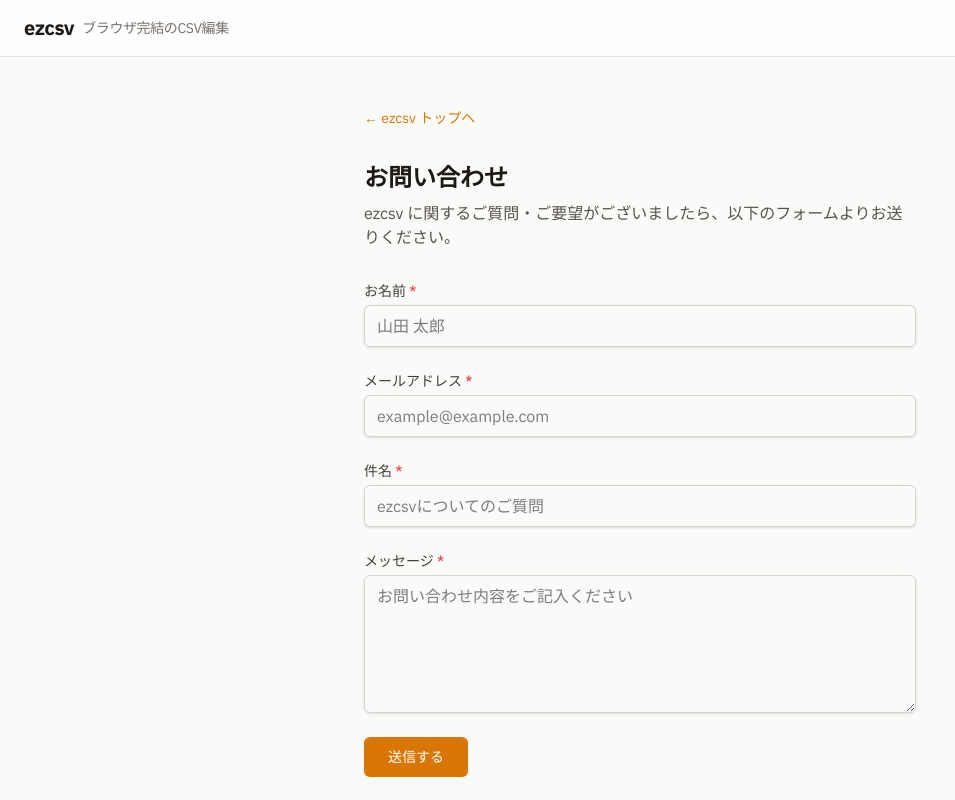
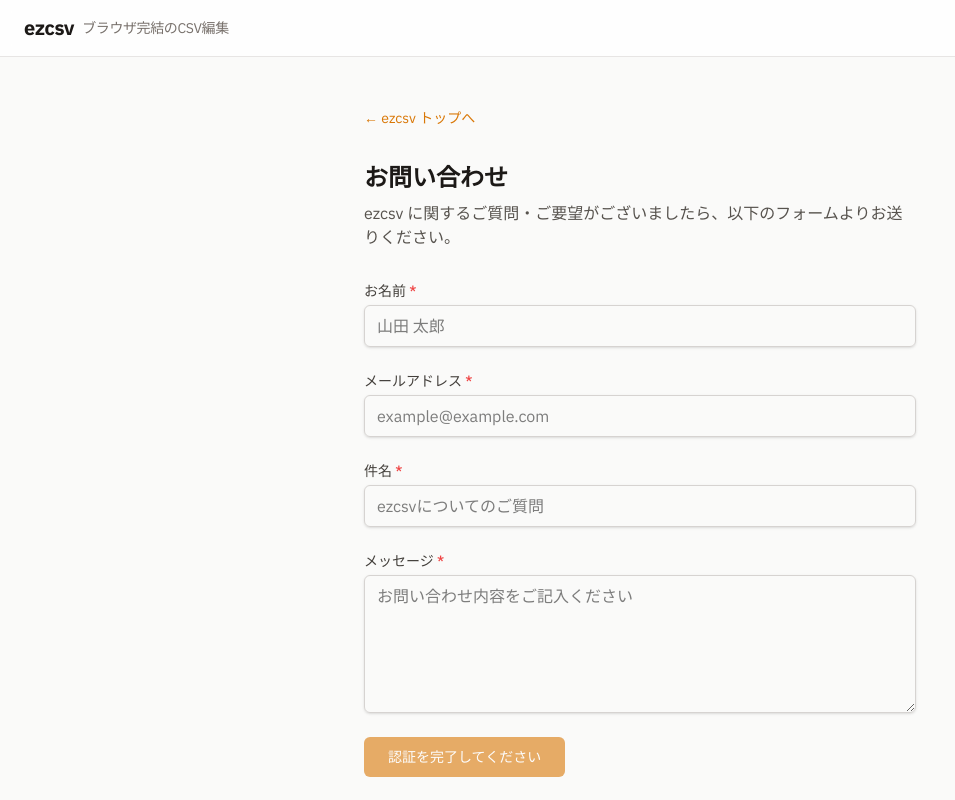
Before and after one commit to bassmicrobe/csv_converter, a Next.js app: page /contact in a window 1280 px wide. Shown: the top 800 px of the page, without its empty margins (0-955 px from the left). Built offline with nearby package versions, Linux system fonts and the light colour scheme; no server answers.

Commit message:
お問い合わせフォームに Cloudflare Turnstile を追加
- ボット対策として Turnstile ウィジェットを組み込み
- NEXT_PUBLIC_TURNSTILE_SITE_KEY で有効化、Formspree と連携

```diff
--- a/src/components/ContactForm.tsx
+++ b/src/components/ContactForm.tsx
@@ -1,14 +1,64 @@
 "use client";
 
-import { useState } from "react";
+import Script from "next/script";
+import { useRef, useState, useEffect } from "react";
 
 const FORMSPREE_ENDPOINT = process.env.NEXT_PUBLIC_FORMSPREE_FORM_ID
   ? `https://formspree.io/f/${process.env.NEXT_PUBLIC_FORMSPREE_FORM_ID}`
   : null;
 
+const TURNSTILE_SITE_KEY = process.env.NEXT_PUBLIC_TURNSTILE_SITE_KEY;
+
+declare global {
+  interface Window {
+    turnstile?: {
+      render: (
+        container: string | HTMLElement,
+        options: {
+          sitekey: string;
+          theme?: "light" | "dark" | "auto";
+          size?: "normal" | "compact" | "flexible";
+          callback?: (token: string) => void;
+        }
+      ) => string;
+      reset: (widgetId?: string) => void;
+      getResponse: (widgetId?: string) => string;
+      ready: (callback: () => void) => void;
+    };
+  }
+}
+
 export function ContactForm() {
   const [status, setStatus] = useState<"idle" | "submitting" | "success" | "error">("idle");
   const [errorMessage, setErrorMessage] = useState("");
+  const [scriptReady, setScriptReady] = useState(false);
+  const [turnstileReady, setTurnstileReady] = useState(!TURNSTILE_SITE_KEY);
+  const turnstileWidgetId = useRef<string | null>(null);
+  const turnstileContainerRef = useRef<HTMLDivElement>(null);
+
+  useEffect(() => {
+    if (!scriptReady || !TURNSTILE_SITE_KEY || !turnstileContainerRef.current) return;
+    const t = window.turnstile;
+    if (!t) return;
+
+    t.ready(() => {
+      turnstileWidgetId.current = t.render("#turnstile-container", {
+        sitekey: TURNSTILE_SITE_KEY,
+        theme: "light",
+        size: "normal",
+        callback: () => setTurnstileReady(true),
+      });
+    });
+    return () => {
+      turnstileWidgetId.current = null;
+    };
+  }, [scriptReady]);
+
+  const resetTurnstile = () => {
+    if (typeof window !== "undefined" && window.turnstile && turnstileWidgetId.current) {
+      window.turnstile.reset(turnstileWidgetId.current);
+    }
+  };
 
   const handleSubmit = async (e: React.FormEvent<HTMLFormElement>) => {
     e.preventDefault();
@@ -16,6 +66,12 @@ export function ContactForm() {
 
     const form = e.currentTarget;
     const formData = new FormData(form);
+
+    // Turnstile トークンを FormData に含める
+    if (TURNSTILE_SITE_KEY && window.turnstile && turnstileWidgetId.current) {
+      const token = window.turnstile.getResponse(turnstileWidgetId.current);
+      if (token) formData.set("cf-turnstile-response", token);
+    }
 
     setStatus("submitting");
     setErrorMessage("");
@@ -30,14 +86,20 @@ export function ContactForm() {
       if (res.ok) {
         setStatus("success");
         form.reset();
+        setTurnstileReady(false);
+        resetTurnstile();
       } else {
         const data = await res.json().catch(() => ({}));
         setStatus("error");
         setErrorMessage(data.error || "送信に失敗しました。しばらくしてからお試しください。");
+        setTurnstileReady(false);
+        resetTurnstile();
       }
     } catch {
       setStatus("error");
       setErrorMessage("送信に失敗しました。ネットワーク接続を確認してください。");
+      setTurnstileReady(false);
+      resetTurnstile();
     }
   };
 
@@ -59,7 +121,7 @@ export function ContactForm() {
           </a>
         </div>
         <p className="mt-4 text-sm text-stone-500">
-          フォームから直接送信するには、Vercel の環境変数に
+          フォームから直接送信するには、環境変数
           <code className="mx-1 rounded bg-stone-200 px-1">NEXT_PUBLIC_FORMSPREE_FORM_ID</code>
           を設定してください（
           <a
@@ -71,15 +133,27 @@ export function ContactForm() {
             Formspree
           </a>
           で無料登録後、フォームIDを取得）。
+          <br />
+          ボット対策には
+          <code className="mx-1 rounded bg-stone-200 px-1">NEXT_PUBLIC_TURNSTILE_SITE_KEY</code>
+          （Cloudflare Turnstile）を追加設定してください。
         </p>
       </div>
     );
   }
 
   return (
-    <form onSubmit={handleSubmit} className="space-y-6">
-      <div>
-        <label htmlFor="name" className="block text-sm font-medium text-stone-700">
+    <>
+      {TURNSTILE_SITE_KEY && (
+        <Script
+          src="https://challenges.cloudflare.com/turnstile/v0/api.js?render=explicit"
+          strategy="lazyOnload"
+          onLoad={() => setScriptReady(true)}
+        />
+      )}
+      <form onSubmit={handleSubmit} className="space-y-6">
+        <div>
+          <label htmlFor="name" className="block text-sm font-medium text-stone-700">
           お名前 <span className="text-red-500">*</span>
         </label>
         <input
@@ -150,15 +224,24 @@ export function ContactForm() {
         </div>
       )}
 
+      {TURNSTILE_SITE_KEY && (
+        <div ref={turnstileContainerRef} id="turnstile-container" className="[&_iframe]:max-w-full" />
+      )}
+
       <div>
         <button
           type="submit"
-          disabled={status === "submitting"}
+          disabled={status === "submitting" || !turnstileReady}
           className="rounded-md bg-amber-600 px-6 py-2.5 text-sm font-medium text-white hover:bg-amber-700 disabled:cursor-not-allowed disabled:opacity-60"
         >
-          {status === "submitting" ? "送信中..." : "送信する"}
+          {status === "submitting"
+            ? "送信中..."
+            : !turnstileReady && TURNSTILE_SITE_KEY
+              ? "認証を完了してください"
+              : "送信する"}
         </button>
       </div>
     </form>
+    </>
   );
 }
```
Also changed, not shown: 1 other file (tests, documents, lock files or other folders).
